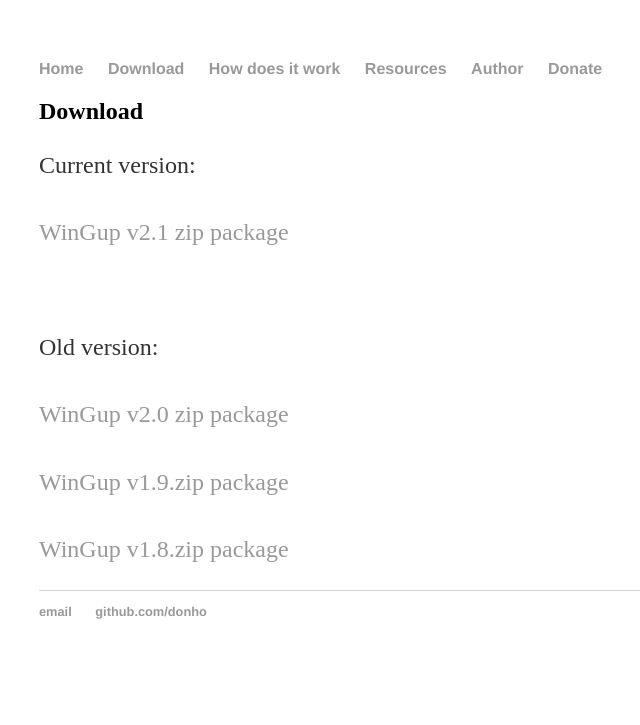
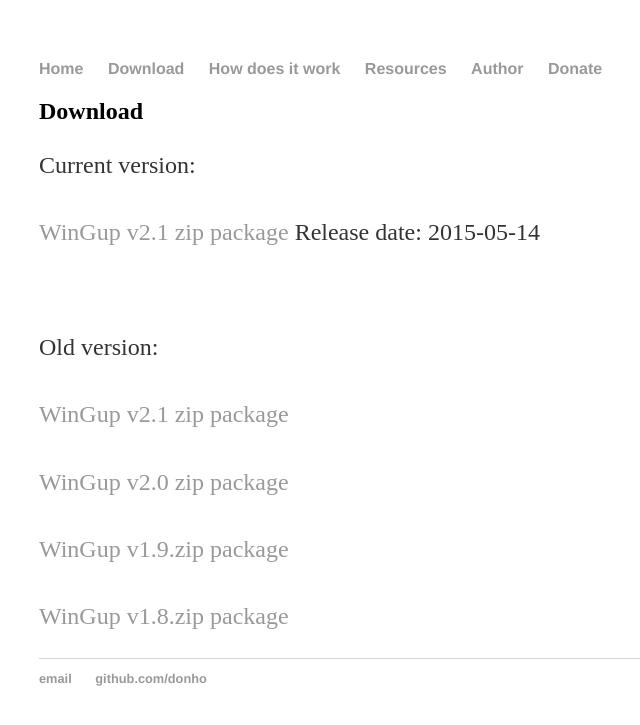
Before and after one commit to gupwin32/gupwin32.github.io, a Jekyll site: the page built from download/index.html, in a window 1280 px wide. Shown: the top 725 px of the page, without its empty margins (153-793 px from the left). Built offline with Jekyll 4.4.1, drawn with Linux system fonts in a browser that asks for light colours.

Commit message:
Update index.html

```diff
--- a/download/index.html
+++ b/download/index.html
@@ -6,11 +6,12 @@ title: Download
 <h2>Download</h2>
 <p>
 Current version:<br/>
-<a href="/repository/wingup.v2.1.bin.zip"><br />WinGup v2.1 zip package</a>
+<a href="/repository/wingup.v2.1.bin.zip"><br />WinGup v2.1 zip package</a> Release date: 2015-05-14
 </p>
 <p>&nbsp;</p>
 <p>
 Old version:<br/>
+<a href="/repository/wingup.v2.1.bin.zip"><br />WinGup v2.1 zip package</a><br/>
 <a href="/repository/wingup.v2.0.bin.zip"><br />WinGup v2.0 zip package</a><br/>
 <a href="/repository/wingup.v1.9.bin.zip"><br />WinGup v1.9.zip package</a><br/>
 <a href="/repository/wingup.v1.8.bin.zip"><br />WinGup v1.8.zip package</a><br/>
```
